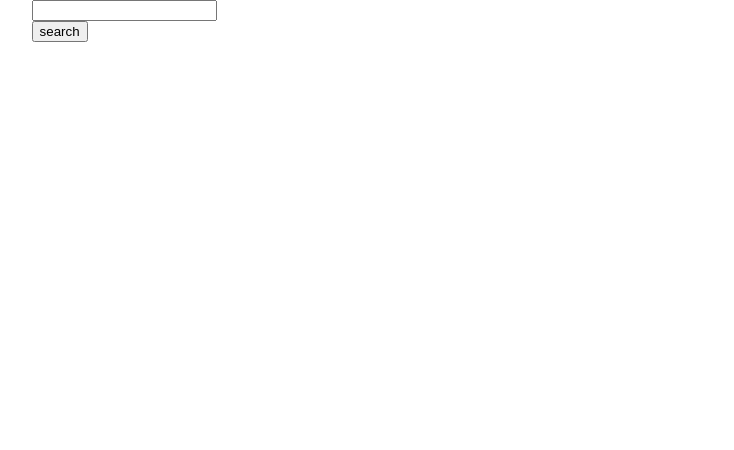
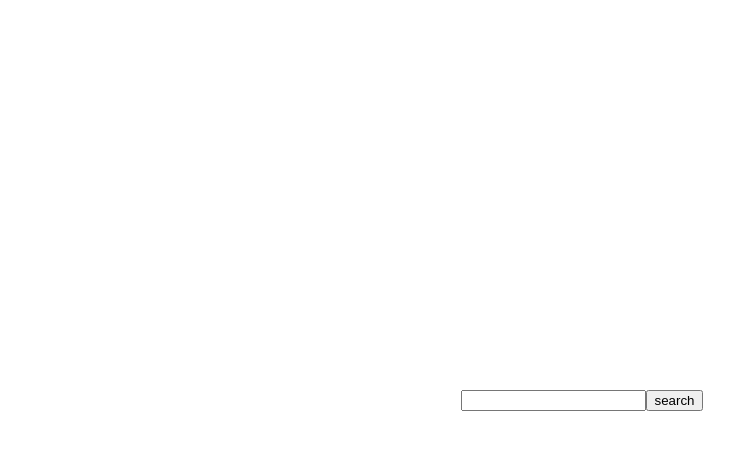
Before and after one commit to rubymaxioned/Search-Animation, a plain HTML site: page index.html in a window 1280 px wide. Shown: the whole page, without its empty margins (58-792 px from the left). Drawn offline with Linux system fonts and the light colour scheme.

Commit message:
css layout

```diff
--- a/assets/css/style.css
+++ b/assets/css/style.css
@@ -111,7 +111,13 @@ li {
 /*=================================
   Header styling starts here
 =================================*/
+.wrapper {
+  height: 100vh;
+  display: flex;
+  align-items: center;
+  justify-content: center;}
 
+form { display: flex; }
 
 
 
```
